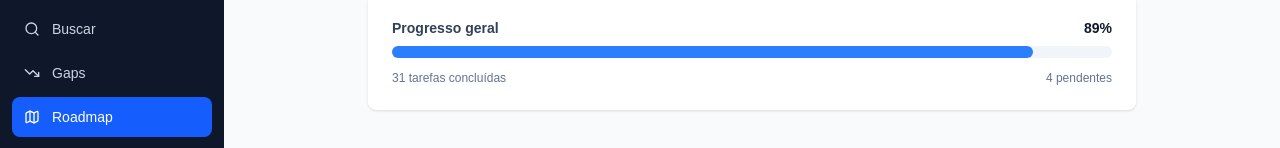
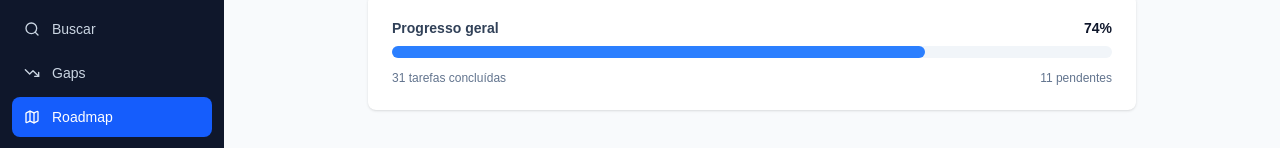
Before and after one commit to AutoParts-Insight/AutoParts-Insight-Front-end, a Next.js app: page /roadmap in a window 1280 px wide. Shown: the part 150-298 px from the top of the page. Built offline with nearby package versions, Linux system fonts and the light colour scheme.

Commit message:
feat(roadmap): adiciona fase 7 Pos MVP com funcionalidades de inteligencia competitiva

```diff
--- a/app/roadmap/page.tsx
+++ b/app/roadmap/page.tsx
@@ -96,6 +96,22 @@ export default function RoadmapPage() {
         { label: 'Deploy do Front-end (Vercel)', done: false },
         { label: 'Variáveis de ambiente de produção', done: false },
         { label: 'Banco de dados em nuvem', done: false },
+      ],
+    },
+    {
+      number: 7,
+      title: 'Pós MVP',
+      status: 'todo' as const,
+      date: 'Futuro',
+      description: 'Funcionalidades avançadas de inteligência competitiva e integração com sistemas externos.',
+      tasks: [
+        { label: 'Listagem de produtos concorrentes sem equivalente interno', done: false },
+        { label: 'Ranking de categorias onde o concorrente domina', done: false },
+        { label: 'Ranking de categorias com maior overlap (oportunidades quentes)', done: false },
+        { label: 'Integração com ERP para atualização automática do catálogo interno', done: false },
+        { label: 'Export CSV dos gaps por categoria/marca', done: false },
+        { label: 'Link direto para produto no site do concorrente', done: false },
+        { label: 'Alertas de novos produtos lançados pelos concorrentes', done: false },
       ],
     },
   ];
```
